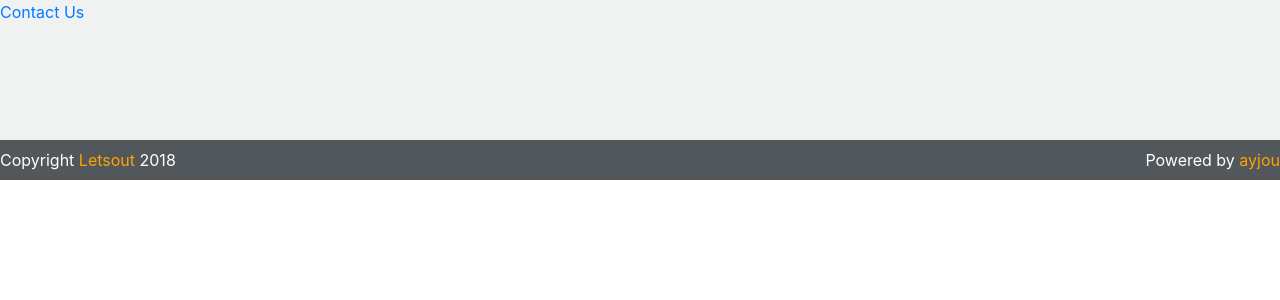
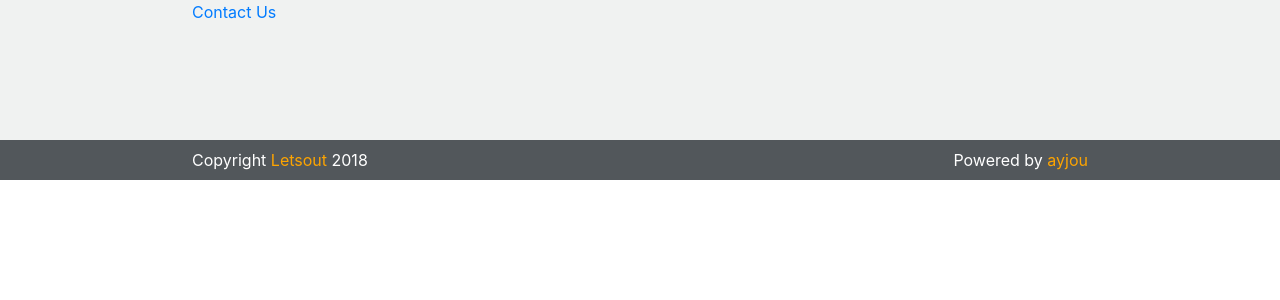
Before and after one commit to AymericJoubert/letsout, a Symfony app: template templates/base.html.twig in a window 1280 px wide. Shown: the part 70-370 px from the top of the page. Run offline with Twig, Linux system fonts and the light colour scheme; the template is opened without the code that fills it, so the values that code supplies are empty; some libraries are stand-ins or nearby versions.

Commit message:
update style

```diff
--- a/public/css/style.css
+++ b/public/css/style.css
@@ -48,7 +48,7 @@ footer {
     margin-right: 10px;
 }
 .content {
-    width: 1280px;
+    width: 70%;
     margin: 0 auto;
 }
 .post-footer span {
@@ -61,8 +61,8 @@ footer {
     height: 275px;
 }
 .widget-block {
-    width: 400px;
-    margin-right: 40px;
+    width: 32%;
+    margin-right: 2%;
     border-radius: 5px;
     border: 1px solid rgb(239,239,239);
     padding: 15px;
--- a/templates/base.html.twig
+++ b/templates/base.html.twig
@@ -28,7 +28,6 @@
     </head>
 
     <body>
-
         <header>
             <div class="header-content">
                 <a href="{{ url('index') }}" rel="Homepage">
@@ -42,10 +41,14 @@
                 </div>
             </div>
         </header>
+
         {% block body %}{% endblock %}
+
         <footer>
-            <div class="footer-column-wrapper">
-                <a href="">Contact Us</a>
+            <div class="content">
+                <div class="footer-column-wrapper">
+                    <a href="">Contact Us</a>
+                </div>
             </div>
         </footer>
         <div class="post-footer">
```
